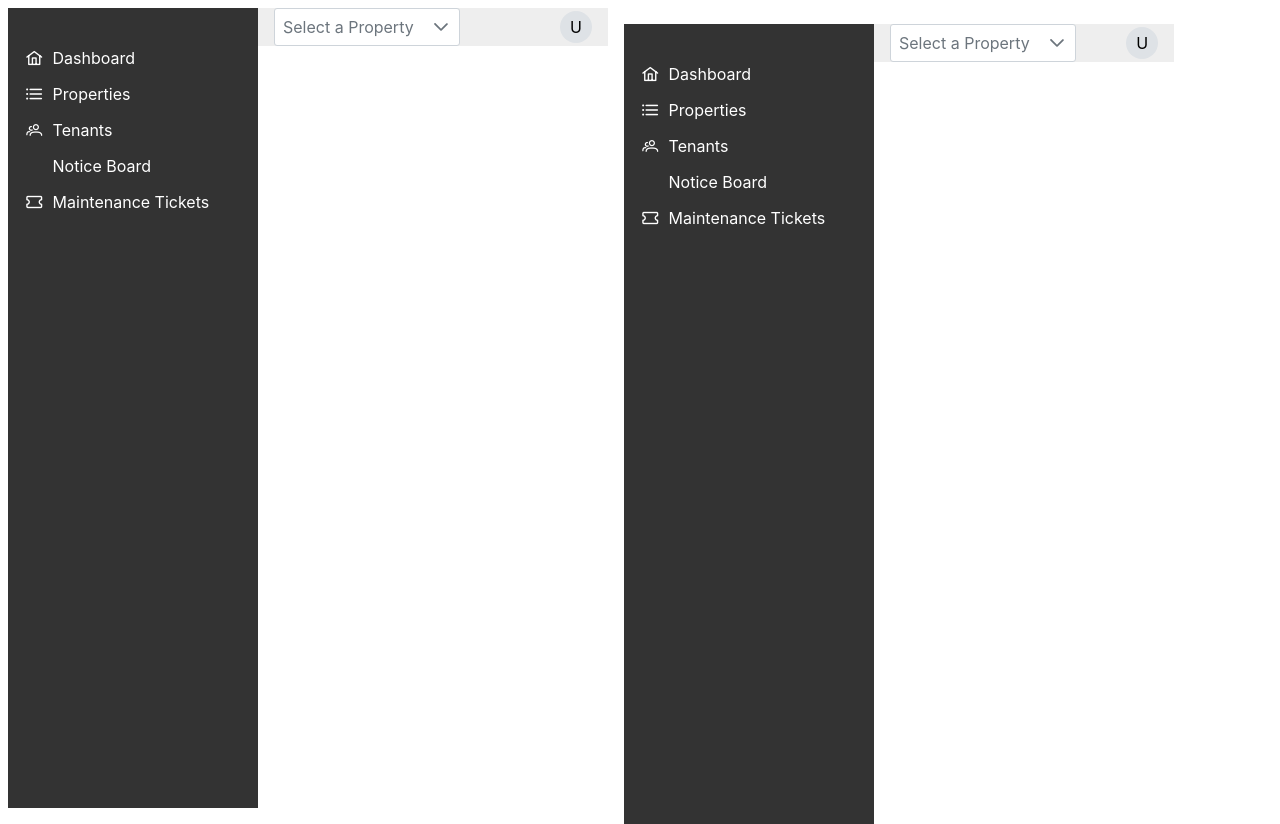
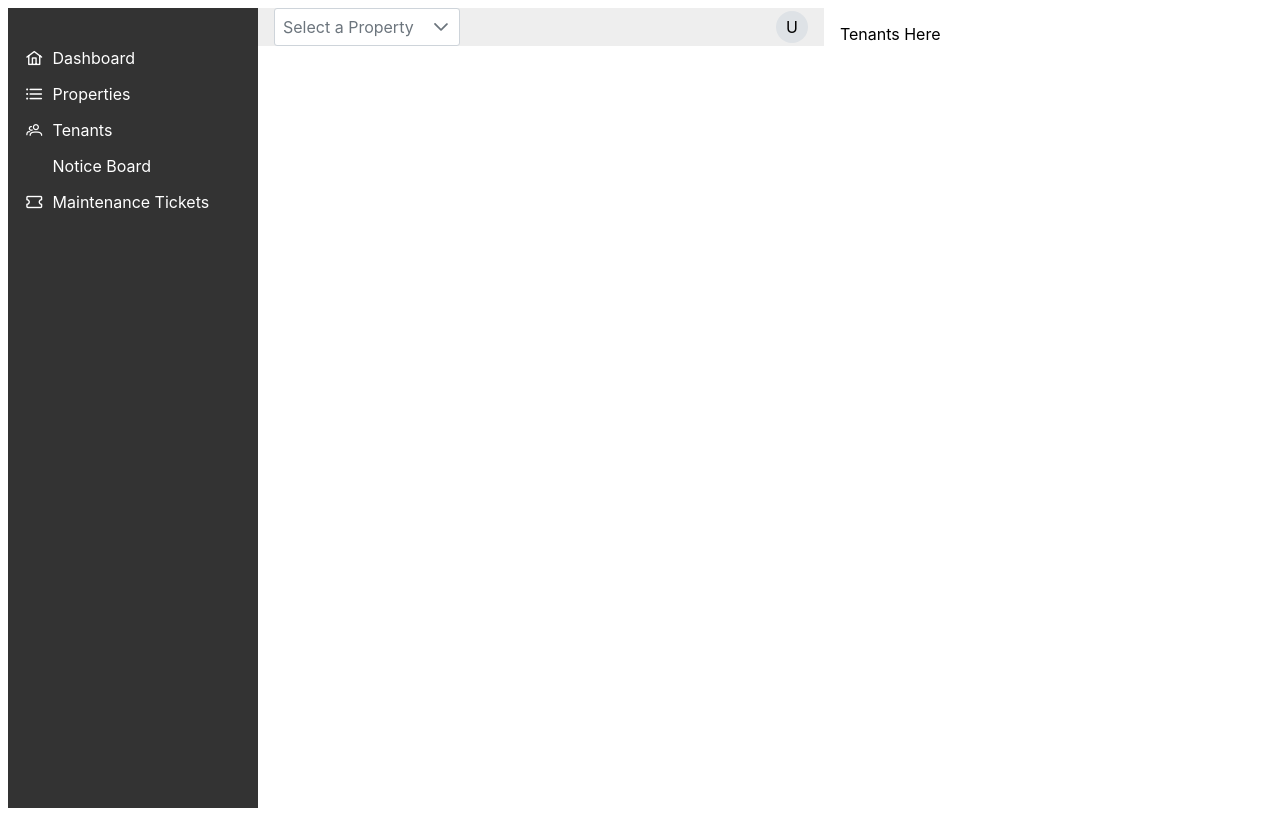
Before and after one commit to EmeraldZhu/4J-tms, a Vue app: page /owner/tenants in a window 1280 px wide. Built offline with nearby package versions, Linux system fonts and the light colour scheme.

Commit message:
fix issue with sidebar duplication

```diff
--- a/src/components/layouts/OwnerDashboardLayout.vue
+++ b/src/components/layouts/OwnerDashboardLayout.vue
@@ -61,7 +61,7 @@ const user = computed(() => {
 
 const menuItems = ref([
   { label: 'Dashboard', to: '/owner/dashboard', icon: 'pi pi-fw pi-home' },
-  { label: 'Properties', to: '/owner/properties', icon: 'pi pi-fw pi-list' },
+  { label: 'Properties', to: '/owner', icon: 'pi pi-fw pi-list' },
   { label: 'Tenants', to: '/owner/tenants', icon: 'pi pi-fw pi-users' },
   { label: 'Notice Board', to: '/owner/notice-board', icon: 'pi pi-fw pi-clipboard' },
   { label: 'Maintenance Tickets', to: '/owner/maintenance', icon: 'pi pi-fw pi-ticket' },
--- a/src/views/owner/Dashboard.vue
+++ b/src/views/owner/Dashboard.vue
@@ -1,9 +1,9 @@
 <template>
-    <OwnerDashboardLayout>
+
         Dashboard here
-    </OwnerDashboardLayout>
+
 </template>
 
 <script setup>
-import OwnerDashboardLayout from '@/components/layouts/OwnerDashboardLayout.vue';
+
 </script>
--- a/src/views/owner/Maintenance.vue
+++ b/src/views/owner/Maintenance.vue
@@ -1,9 +1,9 @@
 <template>
-    <OwnerDashboardLayout>
+
         Maintenance Tickets Here
-    </OwnerDashboardLayout>
+
 </template>
 
 <script setup>
-import OwnerDashboardLayout from '@/components/layouts/OwnerDashboardLayout.vue';
+
 </script>
--- a/src/views/owner/NoticeBoard.vue
+++ b/src/views/owner/NoticeBoard.vue
@@ -1,9 +1,9 @@
 <template>
-    <OwnerDashboardLayout>
+
         Notice Board Here
-    </OwnerDashboardLayout>
+
 </template>
 
 <script setup>
-import OwnerDashboardLayout from '@/components/layouts/OwnerDashboardLayout.vue';
+
 </script>
--- a/src/views/owner/Properties.vue
+++ b/src/views/owner/Properties.vue
@@ -1,9 +1,7 @@
 <template>
-    <OwnerDashboardLayout>
-        Properties Here
-    </OwnerDashboardLayout>
+    Properties Here
 </template>
 
 <script setup>
-import OwnerDashboardLayout from '@/components/layouts/OwnerDashboardLayout.vue';
+
 </script>
--- a/src/views/owner/Tenants.vue
+++ b/src/views/owner/Tenants.vue
@@ -1,9 +1,9 @@
 <template>
-    <OwnerDashboardLayout>
+
         Tenants Here
-    </OwnerDashboardLayout>
+
 </template>
 
 <script setup>
-import OwnerDashboardLayout from '@/components/layouts/OwnerDashboardLayout.vue';
+
 </script>
```
